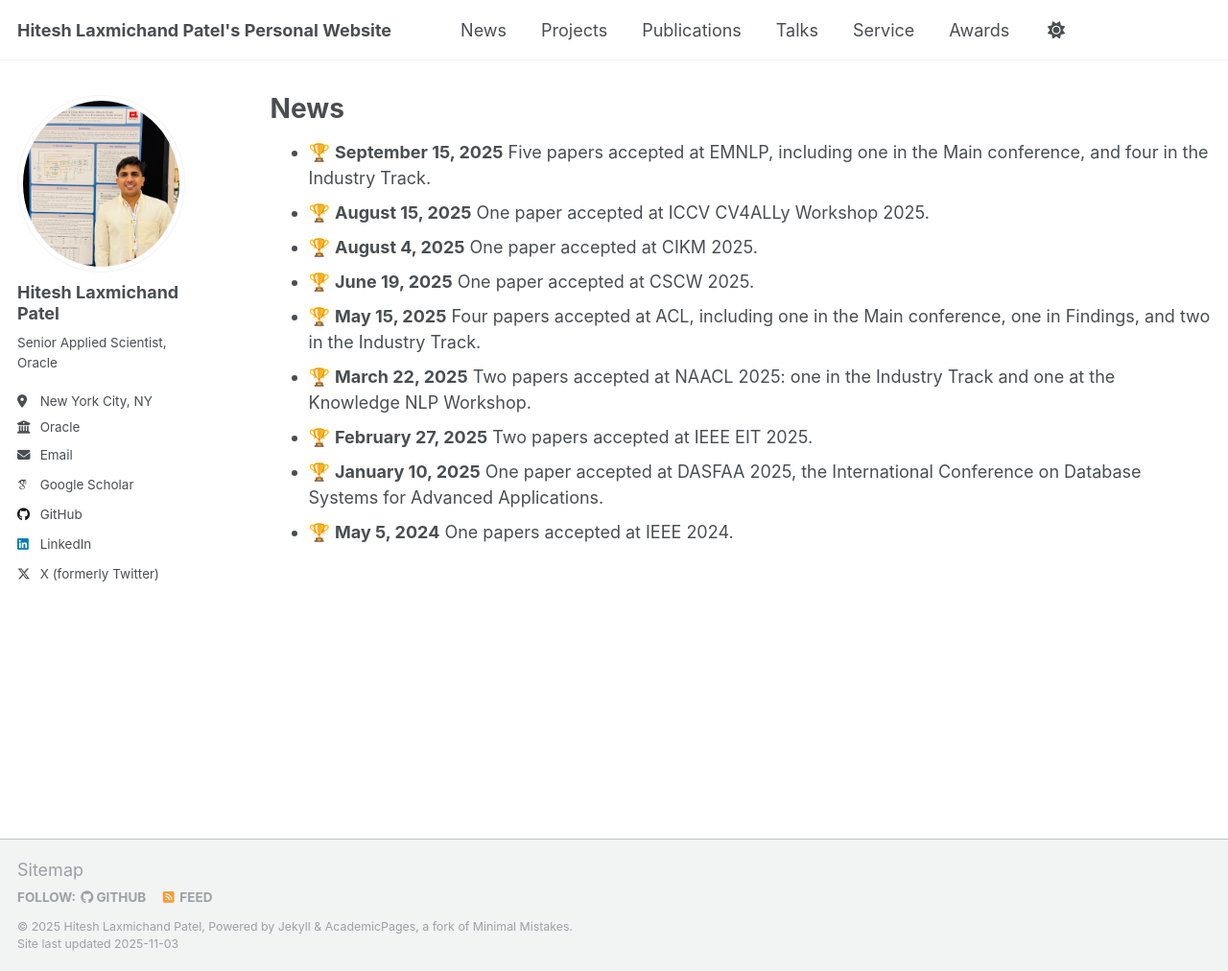
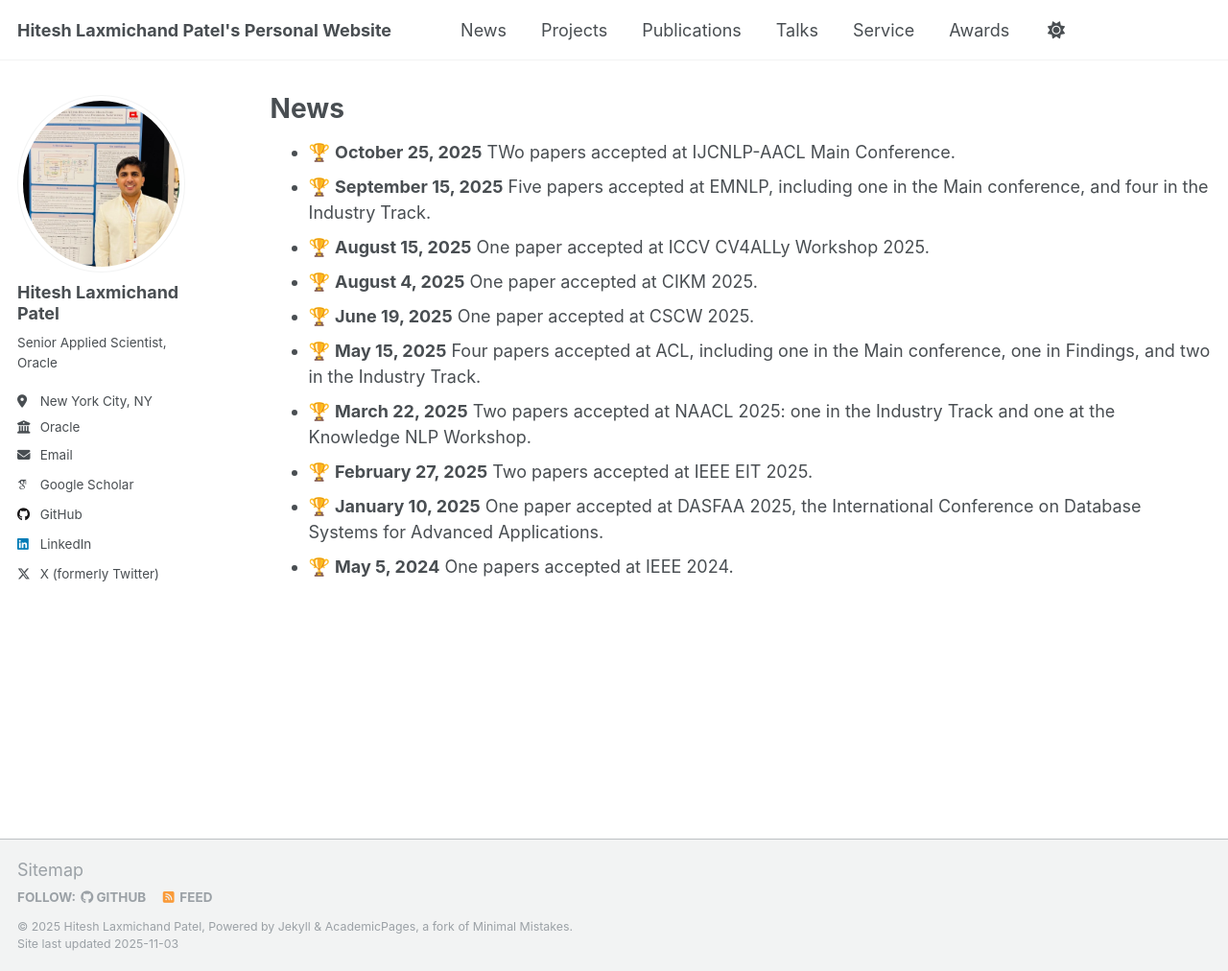
Before and after one commit to HITESHLPATEL/hiteshlpatel.github.io, a Jekyll site: the page built from _pages/news.md, in a window 1280 px wide and 1012 px high. Shown: the whole window at 96% size. Built offline with Jekyll 4.4.1, drawn with Linux system fonts in a browser that asks for light colours; some web fonts are replaced.

Commit message:
Add news entries for paper acceptances

```diff
--- a/_pages/news.md
+++ b/_pages/news.md
@@ -4,6 +4,7 @@ title: "News"
 permalink: /news/
 author_profile: true
 ---
+- 🏆 __October 25, 2025__ TWo papers accepted at IJCNLP-AACL Main Conference.
 - 🏆 __September 15, 2025__ Five papers accepted at EMNLP, including one in the Main conference, and four in the Industry Track.
 - 🏆 __August 15, 2025__ One paper accepted at ICCV CV4ALLy Workshop 2025.
 - 🏆 __August 4, 2025__ One paper accepted at CIKM 2025.
```
